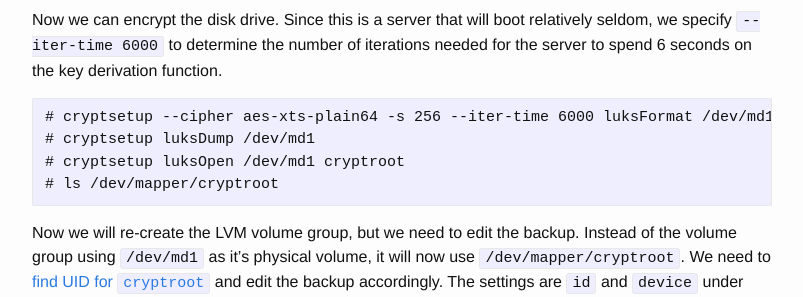
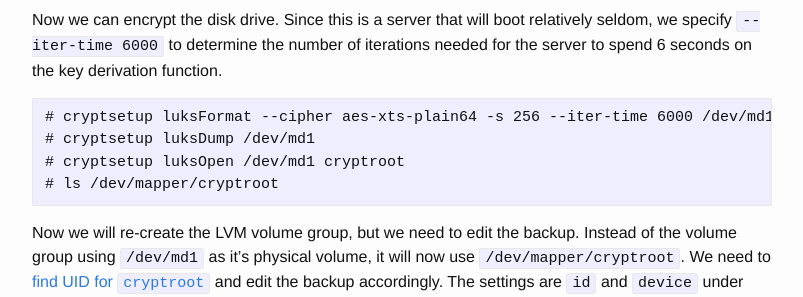
Before and after one commit to benediktkr/benediktkr.github.io, a Jekyll site: the page built from _posts/2015-05-01-remote-fde.md, in a window 1280 px wide and 900 px high, scrolled down 1816 px. Shown: the part 151-448 px from the top of the window, without its empty margins (238-1041 px from the left). Built offline with Jekyll 4.4.1, drawn with Linux system fonts in a browser that asks for light colours.

```diff
--- a/_posts/2015-05-01-remote-fde.md
+++ b/_posts/2015-05-01-remote-fde.md
@@ -99,7 +99,7 @@ boot relatively seldom, we specify `--iter-time 6000` to determine the
 number of iterations needed for the server to spend 6 seconds on the
 key derivation function.
 
-    # cryptsetup --cipher aes-xts-plain64 -s 256 --iter-time 6000 luksFormat /dev/md1
+    # cryptsetup luksFormat --cipher aes-xts-plain64 -s 256 --iter-time 6000 /dev/md1
     # cryptsetup luksDump /dev/md1
     # cryptsetup luksOpen /dev/md1 cryptroot
     # ls /dev/mapper/cryptroot
```
